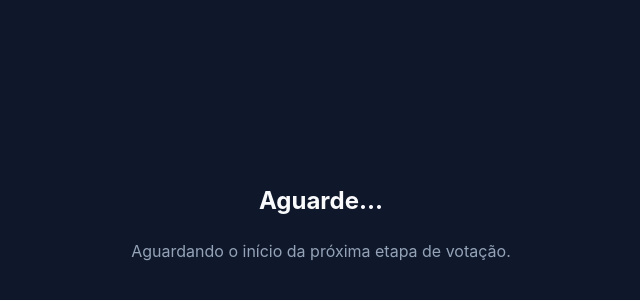
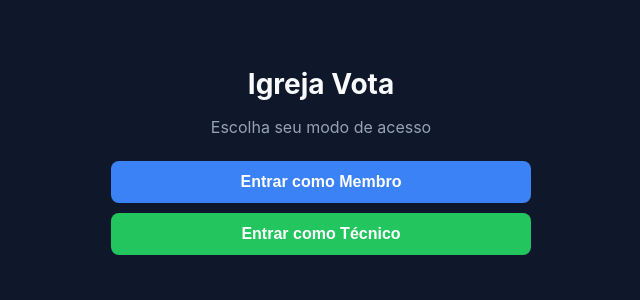
Before and after one commit to rweboficial-design/igreja-vota, a React (Vite) app: page / in a window 1280 px wide. Shown: the part 248-548 px from the top of the page, without its empty margins (319-959 px from the left). Built offline with nearby package versions, Linux system fonts and the light colour scheme.

Commit message:
Update App.jsx

```diff
--- a/src/App.jsx
+++ b/src/App.jsx
@@ -9,10 +9,13 @@ import AwaitScreen from "./member/AwaitScreen";
 export default function App() {
   const { stage, isTech } = useStore();
 
-  if (!stage) return <HomeScreen />;
+  // fluxo: começa sempre em 'login'
+  if (stage === "login") return <HomeScreen />;
 
-  if (isTech) return <TechDashboard />;
+  // técnico logado
+  if (isTech && stage === "tech") return <TechDashboard />;
 
+  // membro
   switch (stage) {
     case "indication":
       return <IndicationScreen />;
```
